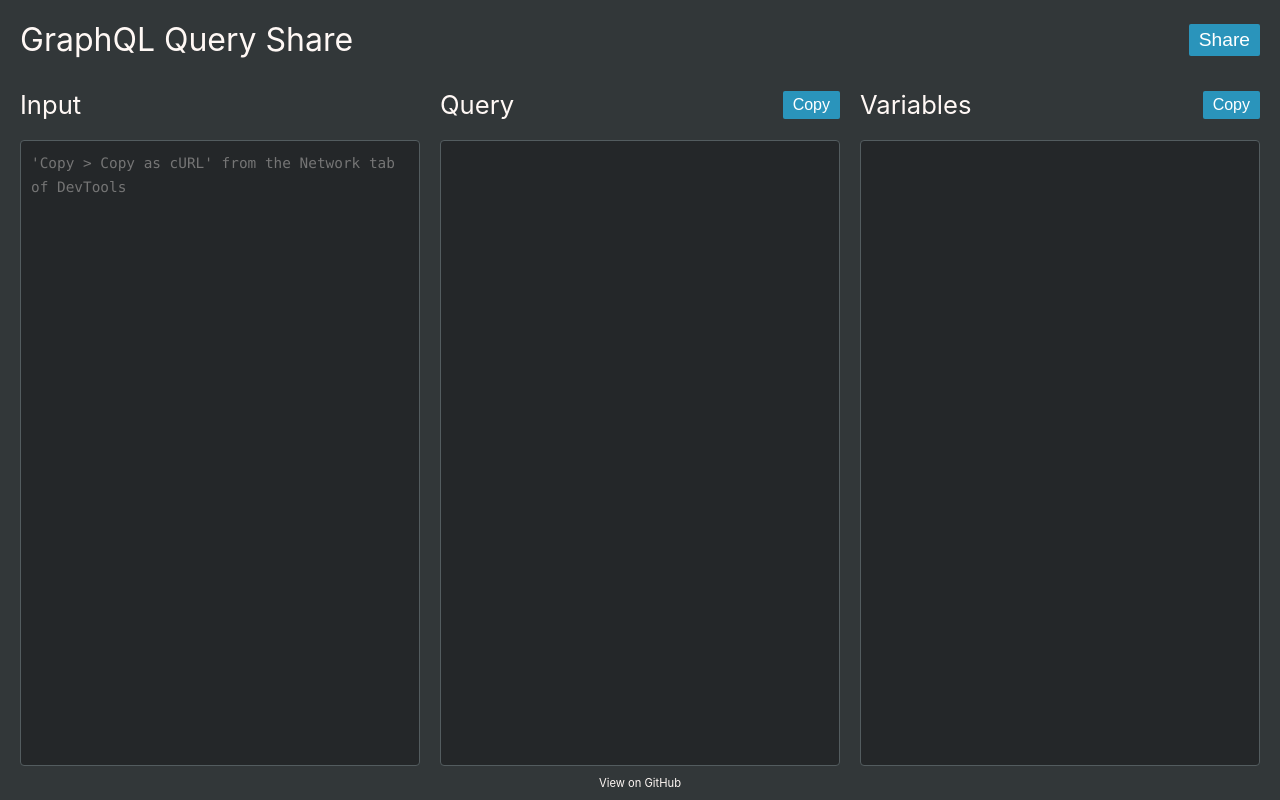
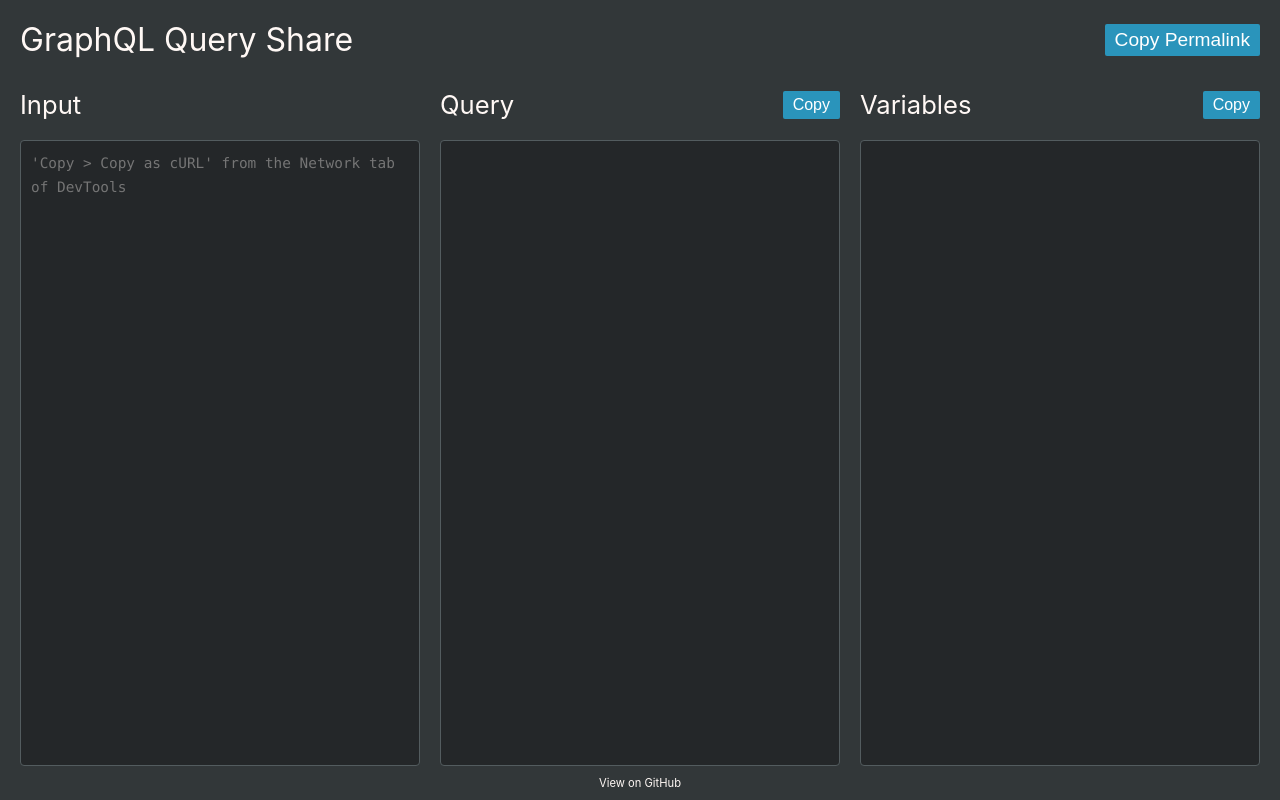
Before and after one commit to lukemartin/gql-share, a Svelte app: page / in a window 1280 px wide. Built offline with nearby package versions, Linux system fonts and the light colour scheme.

Commit message:
Update "Share" button text

```diff
--- a/src/App.svelte
+++ b/src/App.svelte
@@ -92,7 +92,7 @@
 				copy(window.location.href);
 				flash('url');
 			}}>
-			{copyStatus.url ? 'Copied' : 'Share'}
+			{copyStatus.url ? 'Copied' : 'Copy Permalink'}
 		</Button>
 	</header>
 
```
